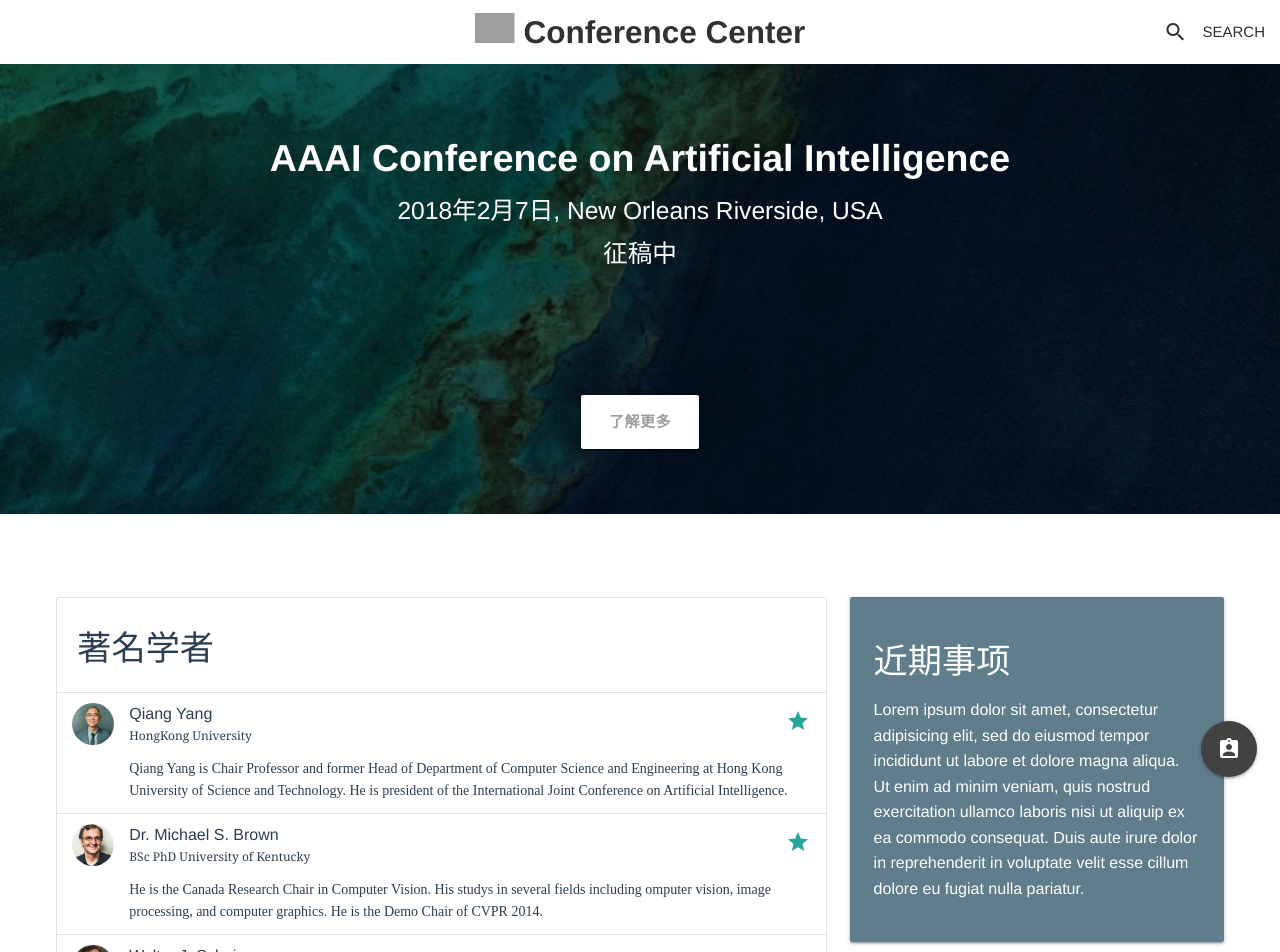
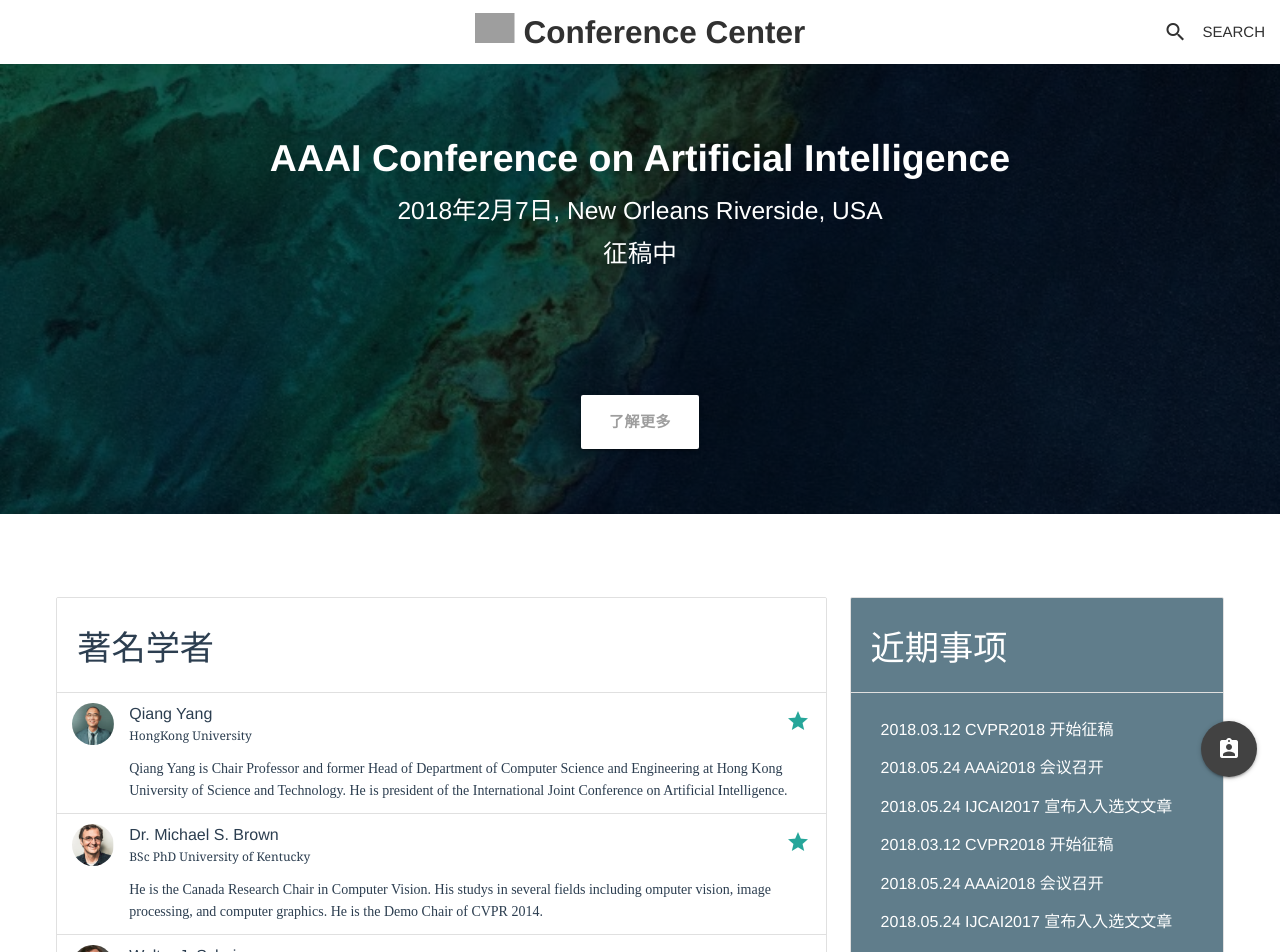
Before and after one commit to 01coding/ConferenceCenter, a Vue app: page / in a window 1280 px wide. Shown: the top 952 px of the page. Built offline with nearby package versions, Linux system fonts and the light colour scheme; grey boxes are pictures that could not be loaded.

Commit message:
add a vue to the main page

```diff
--- a/src/components/Index.vue
+++ b/src/components/Index.vue
@@ -21,8 +21,8 @@
     <div class="white section" style="padding-top: 5rem; padding-bottom: 1rem;">
       <div style="padding-left: 3rem; padding-right: 3rem;">
         <div class="row">
-          <div class="col s8">
-            <ul class="collection with-header">
+          <div class="col s8" style="height:100%;">
+            <ul class="collection with-header" style="height:100%;">
               <li class="collection-header"><h4>著名学者</h4></li>
               <li class="collection-item avatar">
                 <img src="../../static/Image/C1.png" alt="" class="circle"></img>
@@ -52,11 +52,18 @@
               </li>
             </ul>
           </div>
-          <div class="col s4">
-            <div class="card-panel blue-grey white-text">
-              <h4>近期事项</h4>
-              <p>Lorem ipsum dolor sit amet, consectetur adipisicing elit, sed do eiusmod tempor incididunt ut labore et dolore magna aliqua. Ut enim ad minim veniam, quis nostrud exercitation ullamco laboris nisi ut aliquip ex ea commodo consequat. Duis aute irure dolor in reprehenderit in voluptate velit esse cillum dolore eu fugiat nulla pariatur.</p>
-            </div>
+          <div class="col s4" style="height:100%;">
+            <ul class="collection with-header" style="height:100%;">
+              <li class="collection-header blue-grey white-text"><h4>近期事项</h4></li>
+              <li class="collection-item blue-grey white-text">
+                <p>2018.03.12 CVPR2018 开始征稿</p>
+                <p>2018.05.24 AAAi2018 会议召开</p>
+                <p>2018.05.24 IJCAI2017 宣布⼊入选⽂文章</p>
+                <p>2018.03.12 CVPR2018 开始征稿</p>
+                <p>2018.05.24 AAAi2018 会议召开</p>
+                <p>2018.05.24 IJCAI2017 宣布⼊入选⽂文章</p>
+              </li>
+            </ul>
           </div>
         </div>
       </div>
```
